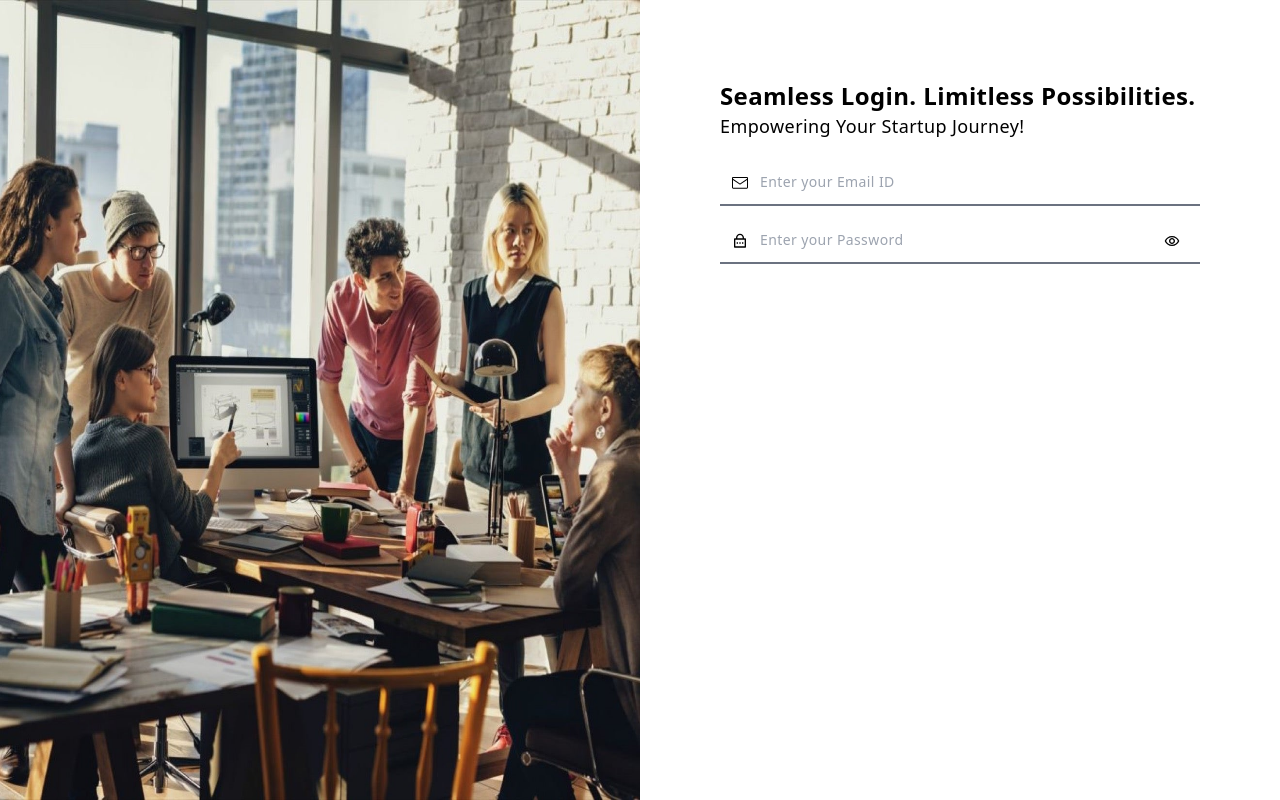
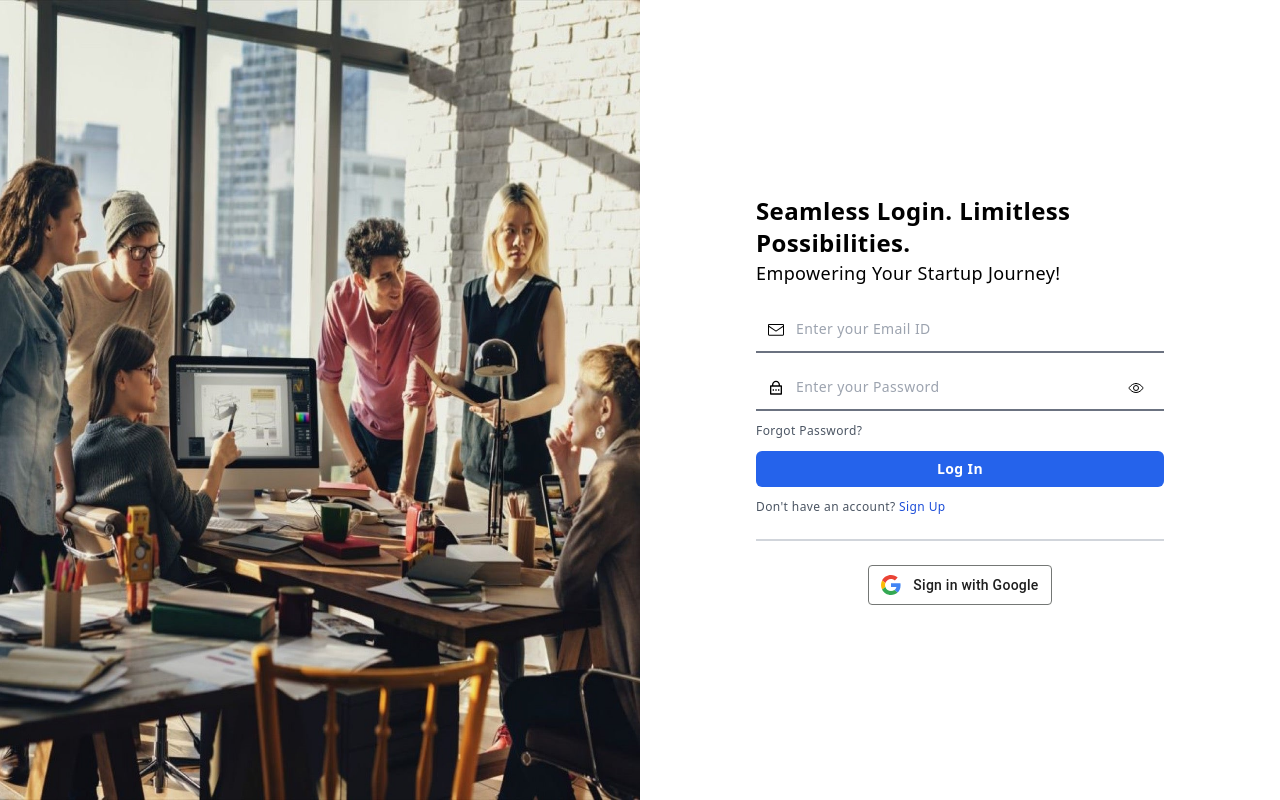
Before and after one commit to manan18/startup-sync, a Next.js app: page /login in a window 1280 px wide. Built offline with nearby package versions, Linux system fonts and the light colour scheme.

Commit message:
completed login page

```diff
--- a/package.json
+++ b/package.json
@@ -9,6 +9,7 @@
     "lint": "next lint"
   },
   "dependencies": {
+    "axios": "^1.6.7",
     "next": "14.1.0",
     "react": "^18",
     "react-dom": "^18",
--- /dev/null
+++ b/src/components/atoms/button/google.tsx
@@ -0,0 +1,30 @@
+import React from 'react'
+
+const GoogleButton = () => {
+    return (
+        <button className="gsi-material-button">
+            <div className="gsi-material-button-state"></div>
+            <div className="gsi-material-button-content-wrapper">
+                <div className="gsi-material-button-icon">
+                    <svg version="1.1" xmlns="http://www.w3.org/2000/svg" viewBox="0 0 48 48" style={{
+                        display: "block",
+                    }}>
+                        <path fill="#EA4335" d="M24 9.5c3.54 0 6.71 1.22 9.21 3.6l6.85-6.85C35.9 2.38 30.47 0 24 0 14.62 0 6.51 5.38 2.56 13.22l7.98 6.19C12.43 13.72 17.74 9.5 24 9.5z"></path>
+                        <path fill="#4285F4" d="M46.98 24.55c0-1.57-.15-3.09-.38-4.55H24v9.02h12.94c-.58 2.96-2.26 5.48-4.78 7.18l7.73 6c4.51-4.18 7.09-10.36 7.09-17.65z"></path>
+                        <path fill="#FBBC05" d="M10.53 28.59c-.48-1.45-.76-2.99-.76-4.59s.27-3.14.76-4.59l-7.98-6.19C.92 16.46 0 20.12 0 24c0 3.88.92 7.54 2.56 10.78l7.97-6.19z"></path>
+                        <path fill="#34A853" d="M24 48c6.48 0 11.93-2.13 15.89-5.81l-7.73-6c-2.15 1.45-4.92 2.3-8.16 2.3-6.26 0-11.57-4.22-13.47-9.91l-7.98 6.19C6.51 42.62 14.62 48 24 48z"></path>
+                        <path fill="none" d="M0 0h48v48H0z"></path>
+                    </svg>
+                </div>
+                <span className="gsi-material-button-contents">Sign in with Google</span>
+                <span style={{
+                    display: "none"
+                }}
+                    className="gsi-material-button-loader"
+                >Sign in with Google</span>
+            </div>
+        </button>
+    )
+}
+
+export default GoogleButton
--- a/src/components/atoms/button/index.tsx
+++ b/src/components/atoms/button/index.tsx
@@ -22,7 +22,7 @@
     <button
       onClick={onClick}
       className={clsx(
-        "px-4 bg-blue-primary text-white rounded-md py-2 hover:bg-blue-primary/80 transition-all duration-300 font-semibold disabled:bg-[#757579a4] disabled:text-[#7e7e81] disabled:cursor-not-allowed",
+        "px-4 bg-blue-600 text-white rounded-md py-2 hover:bg-blue-600/90 transition-all duration-300 font-semibold disabled:bg-[#757579a4] disabled:text-[#7e7e81] disabled:cursor-not-allowed",
         loading && "bg-repeating-linear-gradient scale-95",
         className
       )}
--- a/src/components/loginForm/index.tsx
+++ b/src/components/loginForm/index.tsx
@@ -4,10 +4,16 @@
 import { GoMail } from "react-icons/go";
 import { RiLockPasswordLine } from "react-icons/ri";
 import IconButton from '../atoms/button/icon';
-import { MdOutlineRemoveRedEye } from "react-icons/md";
+import { IoEyeOutline } from "react-icons/io5";
 import { IoEyeOffOutline } from "react-icons/io5";
+import GoogleButton from '../atoms/button/google';
+import axios from 'axios'
+import { toast } from 'react-toastify'
+import { useRouter } from 'next/router'
 
 const LoginForm = () => {
+    const router = useRouter()
+
     const [showPassword, setShowPassword] = React.useState(false)
 
     const [formstate, setFormState] = React.useState({
@@ -15,12 +21,46 @@
         password: ''
     })
 
+    const [loading, setLoading] = React.useState(false)
+
+  const handleLogin = () => {
+    setLoading(true)
+    axios.post('http://localhost:1337/api/auth/local', formstate).then((res) => {
+      toast.success("Logged In Successfully", {
+        position: 'top-right',
+        autoClose: 3000,
+        hideProgressBar: false,
+        closeOnClick: true,
+        draggable: false
+      })
+    }).catch((error) => {
+      toast.error("Error Occured")
+      setFormState({
+        email: '',
+        password: ''
+      })
+    }).finally(() => {
+      router.push('/dashboard')
+    })
+  }
+
+  const forgotPassword = () => {
+    router.push('/forgotpassword')
+  }
+
     return (
         <div className="flex flex-col gap-3 mt-5">
-            <Input type="text" placeholder="Enter your Email ID" className="focus:border-blue-600 text-gray-500" onChange={(e) => { setFormState({ ...formstate, email: e.target.value }) }} value={formstate.email} startAdornment={<GoMail />} />
-            <Input type="password" placeholder="Enter your Password" className="focus:border-blue-600 text-gray-500" onChange={(e) => { setFormState({ ...formstate, password: e.target.value }) }} value={formstate.password} startAdornment={<RiLockPasswordLine />} endAdornment={<IconButton onClick={() => {
+            <Input type="text" placeholder="Enter your Email ID" className=" text-gray-500" onChange={(e) => { setFormState({ ...formstate, email: e.target.value }) }} value={formstate.email} startAdornment={<GoMail />} />
+            <Input type={showPassword ? 'text' : 'password'} placeholder="Enter your Password" className=" text-gray-500" onChange={(e) => { setFormState({ ...formstate, password: e.target.value }) }} value={formstate.password} startAdornment={<RiLockPasswordLine />} endAdornment={<IconButton onClick={() => {
                 setShowPassword(!showPassword)
-            }} icon={showPassword ? <IoEyeOffOutline /> : <MdOutlineRemoveRedEye />} />} />
+            }} icon={showPassword ? <IoEyeOffOutline /> : <IoEyeOutline />} />} />
+            <p className="text-xs text-gray-600 hover:text-blue-700 hover:underline cursor-pointer" onClick={forgotPassword}>Forgot Password?</p>
+            <Button className="text-sm" onClick={handleLogin} disabled={loading}>Log In</Button>
+            <p className="text-xs text-gray-600">Don't have an account? <span className="text-blue-700 hover:underline cursor-pointer">Sign Up</span></p>
+            <div className='border-b-2 border-gray-300 my-3'></div>
+            <div className="flex items-center justify-center">
+                <GoogleButton />
+            </div>
         </div>
     )
 }
--- a/src/pages/login/index.tsx
+++ b/src/pages/login/index.tsx
@@ -15,9 +15,10 @@
                     <p className="text-white text-2xl">Limitless Possibilities</p>
                 </div> */}
             </div>
-            <div className="flex flex-col p-20">
+            <div className="flex flex-col p-5 w-[70%] justify-center mx-auto">
                 <div className="tracking-wide gap-3">
                     <h1 className="text-2xl font-semibold">Seamless Login. Limitless Possibilities.</h1>
+
                     <p className="text-lg">Empowering Your Startup Journey!</p>
                     <LoginForm />
                 </div>
--- a/src/styles/globals.css
+++ b/src/styles/globals.css
@@ -1,3 +1,107 @@
 @tailwind base;
 @tailwind components;
 @tailwind utilities;
+
+.gsi-material-button {
+    -moz-user-select: none;
+    -webkit-user-select: none;
+    -ms-user-select: none;
+    -webkit-appearance: none;
+    background-color: WHITE;
+    background-image: none;
+    border: 1px solid #747775;
+    -webkit-border-radius: 4px;
+    border-radius: 4px;
+    -webkit-box-sizing: border-box;
+    box-sizing: border-box;
+    color: #1f1f1f;
+    cursor: pointer;
+    font-family: 'Roboto', arial, sans-serif;
+    font-size: 14px;
+    height: 40px;
+    letter-spacing: 0.25px;
+    outline: none;
+    overflow: hidden;
+    padding: 0 12px;
+    position: relative;
+    text-align: center;
+    -webkit-transition: background-color .218s, border-color .218s, box-shadow .218s;
+    transition: background-color .218s, border-color .218s, box-shadow .218s;
+    vertical-align: middle;
+    white-space: nowrap;
+    width: max-content;
+    max-width: 400px;
+    min-width: min-content;
+}
+
+.gsi-material-button .gsi-material-button-icon {
+    height: 20px;
+    margin-right: 12px;
+    min-width: 20px;
+    width: 20px;
+}
+
+.gsi-material-button .gsi-material-button-content-wrapper {
+    -webkit-align-items: center;
+    align-items: center;
+    display: flex;
+    -webkit-flex-direction: row;
+    flex-direction: row;
+    -webkit-flex-wrap: nowrap;
+    flex-wrap: nowrap;
+    height: 100%;
+    justify-content: space-between;
+    position: relative;
+    width: 100%;
+}
+
+.gsi-material-button .gsi-material-button-contents {
+    -webkit-flex-grow: 1;
+    flex-grow: 1;
+    font-family: 'Roboto', arial, sans-serif;
+    font-weight: 500;
+    overflow: hidden;
+    text-overflow: ellipsis;
+    vertical-align: top;
+}
+
+.gsi-material-button .gsi-material-button-state {
+    -webkit-transition: opacity .218s;
+    transition: opacity .218s;
+    bottom: 0;
+    left: 0;
+    opacity: 0;
+    position: absolute;
+    right: 0;
+    top: 0;
+}
+
+.gsi-material-button:disabled {
+    cursor: default;
+    background-color: #ffffff61;
+    border-color: #1f1f1f1f;
+}
+
+.gsi-material-button:disabled .gsi-material-button-contents {
+    opacity: 38%;
+}
+
+.gsi-material-button:disabled .gsi-material-button-icon {
+    opacity: 38%;
+}
+
+.gsi-material-button:not(:disabled):active .gsi-material-button-state,
+.gsi-material-button:not(:disabled):focus .gsi-material-button-state {
+    background-color: #303030;
+    opacity: 12%;
+}
+
+.gsi-material-button:not(:disabled):hover {
+    -webkit-box-shadow: 0 1px 2px 0 rgba(60, 64, 67, .30), 0 1px 3px 1px rgba(60, 64, 67, .15);
+    box-shadow: 0 1px 2px 0 rgba(60, 64, 67, .30), 0 1px 3px 1px rgba(60, 64, 67, .15);
+}
+
+.gsi-material-button:not(:disabled):hover .gsi-material-button-state {
+    background-color: #303030;
+    opacity: 8%;
+}
```
Also changed, not shown: 1 other file (tests, documents, lock files or other folders).
